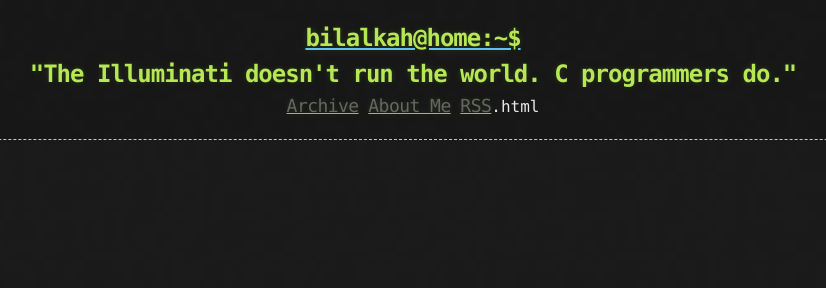
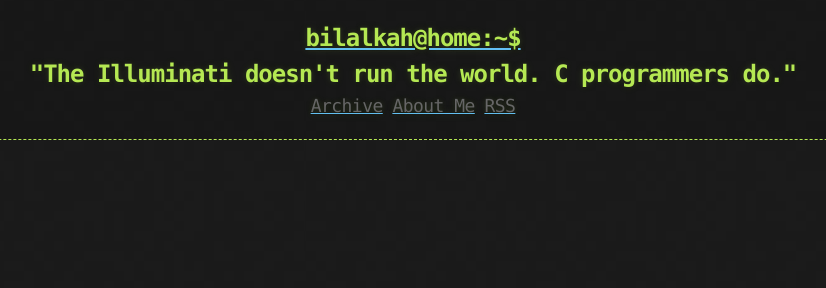
Before and after one commit to bilalkah/bilalkah.github.io, a Jekyll site: the page built from index.html, in a window 1280 px wide. Shown: the top 288 px of the page, without its empty margins (227-1053 px from the left). Built offline with Jekyll 4.4.1, drawn with Linux system fonts in a browser that asks for light colours; the list of posts is cut into pages by our own code.

Commit message:
links.html

```diff
--- a/_includes/header.html
+++ b/_includes/header.html
@@ -6,7 +6,7 @@
     </a>
     <h1>"{{ site.description }}"</h1>
     <div class="header-links">
-      {% include links.html %}.html
+      {% include links.html %}
     </div>
   </div>
 </header>
--- a/_includes/links.html
+++ b/_includes/links.html
@@ -1,3 +1,3 @@
-<a href="{{ "/archive" | prepend: site.baseurl | replace: '//', '/' }}"><h2 class="header-link">Archive</h2></a>
-<a href="{{ "/about" | prepend: site.baseurl | replace: '//', '/' }}"><h2 class="header-link">About Me</h2></a>
+<a href="{{ "/archive.html" | prepend: site.baseurl | replace: '//', '/' }}"><h2 class="header-link">Archive</h2></a>
+<a href="{{ "/about.html" | prepend: site.baseurl | replace: '//', '/' }}"><h2 class="header-link">About Me</h2></a>
 <a href="{{ "/atom.xml" | prepend: site.baseurl | replace: '//', '/' }}"><h2 class="header-link">RSS</h2></a>
```
